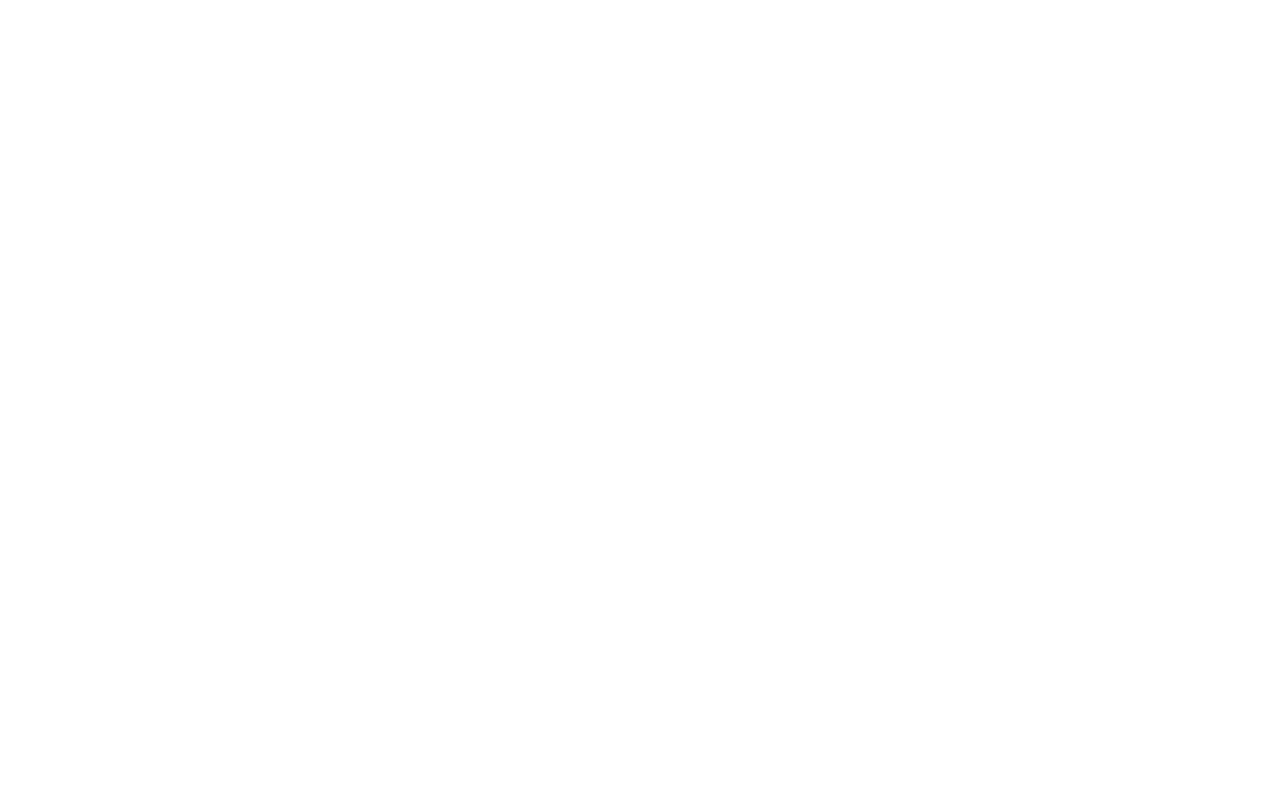
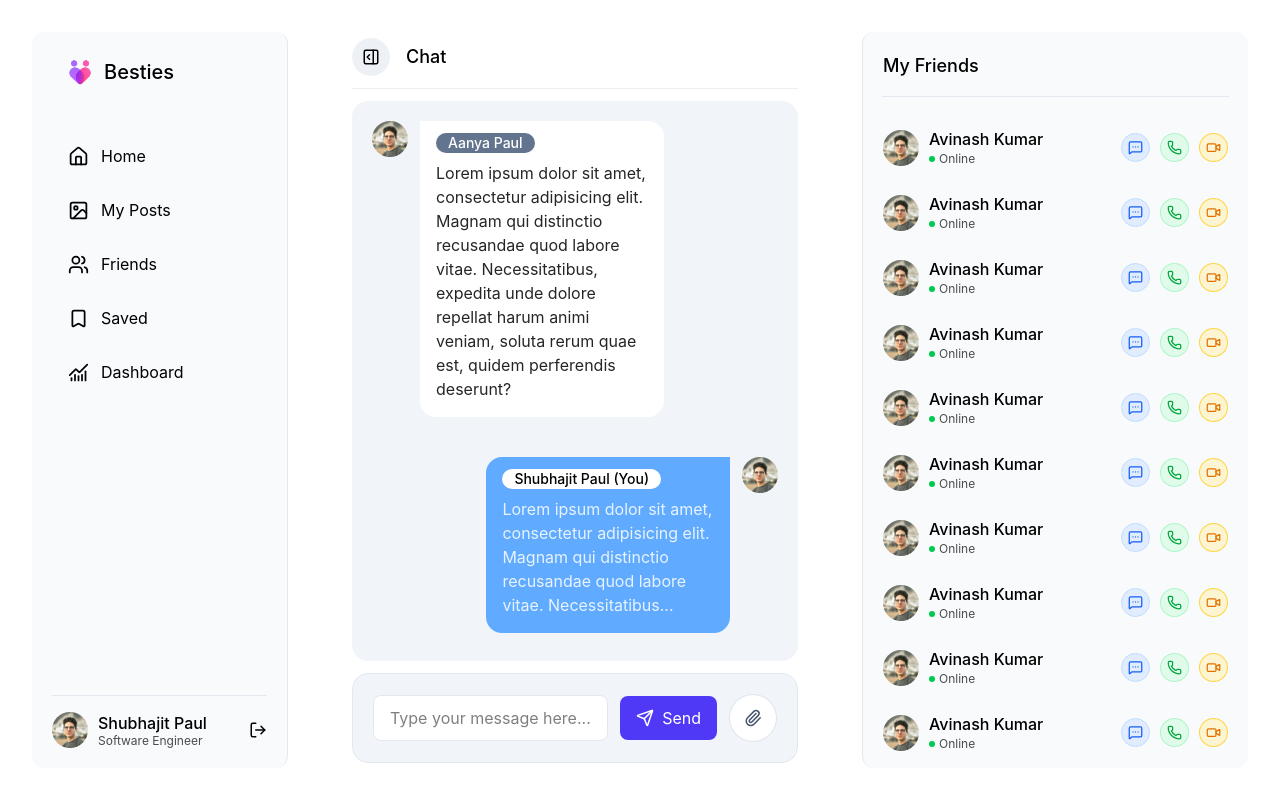
Before and after one commit to shubhajit-paul-web/besties, a React (Vite) app in the folder frontend/: page /app/chat in a window 1280 px wide. Before the commit this address had no page. Built offline with nearby package versions, Linux system fonts and the light colour scheme.

Commit message:
feat: add ChatManager component and integrate chat route in App, update RightSidebar with chat link

```diff
--- a/frontend/src/App.tsx
+++ b/frontend/src/App.tsx
@@ -9,6 +9,7 @@ import Saved from "./components/app/Saved"
 import Dashboard from "./components/app/Dashboard"
 import VideoCallManager from "./components/app/VideoCallManager"
 import AudioCallManager from "./components/app/AudioCallManager"
+import ChatManager from "./components/app/ChatManager"
 
 const App = () => {
   return (
@@ -24,6 +25,7 @@ const App = () => {
           <Route path="dashboard" element={<Dashboard />} />
           <Route path="video-call" element={<VideoCallManager />} />
           <Route path="audio-call" element={<AudioCallManager />} />
+          <Route path="chat" element={<ChatManager />} />
         </Route>
       </Routes>
     </BrowserRouter>
--- /dev/null
+++ b/frontend/src/components/app/ChatManager.tsx
@@ -0,0 +1,43 @@
+import { Paperclip, Send } from "lucide-react"
+import Button from "../shared/Button"
+import ChatMessage from "../shared/ChatManager/ChatMessage"
+
+const ChatManager = () => {
+	return (
+		<div className="">
+			{/* Chat messages */}
+			<div className="bg-slate-100 rounded-2xl p-5 h-[70vh] overflow-y-auto flex flex-col gap-10">
+				{Array(10).fill(0).map(() => {
+					return <>
+						<ChatMessage
+							author="Aanya Paul"
+							avatar="/public/profile-img.jpeg"
+							isOwnMessage={false}
+							text="Lorem ipsum dolor sit amet, consectetur adipisicing elit. Magnam qui distinctio recusandae quod labore vitae. Necessitatibus, expedita unde dolore repellat harum animi veniam, soluta rerum quae est, quidem perferendis deserunt?"
+						/>
+
+						<ChatMessage
+							author="Shubhajit Paul"
+							avatar="/public/profile-img.jpeg"
+							isOwnMessage={true}
+							text="Lorem ipsum dolor sit amet, consectetur adipisicing elit. Magnam qui distinctio recusandae quod labore vitae. Necessitatibus..."
+						/>
+					</>
+				})}
+			</div>
+
+			{/* Chat controls and input box */}
+			<div className="bg-slate-100 p-5 rounded-2xl mt-3 border border-slate-200">
+				<form className="flex items-center gap-3">
+					<input className="bg-white w-full py-2.5 px-4 rounded-lg border border-slate-200 focus:outline-slate-400" type="text" placeholder="Type your message here..." autoComplete="false" />
+					<Button variant="indigo" icon={Send} iconSize={18} className="py-3">Send</Button>
+					<button type="button" className="bg-white text-slate-600 border border-slate-300/60 p-3.5 rounded-full cursor-pointer hover:bg-slate-200/70 transition-all">
+						<Paperclip size={18} />
+					</button>
+				</form>
+			</div>
+		</div>
+	)
+}
+
+export default ChatManager
--- /dev/null
+++ b/frontend/src/components/shared/ChatManager/ChatMessage.tsx
@@ -0,0 +1,25 @@
+import Avatar from "../Avatar"
+
+interface ChatMessageInterface {
+	author: string
+	avatar: string
+	text: string
+	isOwnMessage: boolean
+}
+
+const ChatMessage = ({ author, avatar, text, isOwnMessage }: ChatMessageInterface) => {
+	return (
+		<div className={`flex items-start gap-3 ${isOwnMessage && "flex-row-reverse justify-start"}`}>
+			<Avatar image={avatar} />
+			<div className={`${isOwnMessage ? "bg-blue-400/90 text-white" : "bg-white"} p-4 pt-3 w-fit max-w-[60%] rounded-2xl ${isOwnMessage ? "rounded-tr-none" : "rounded-tl-none"}`}>
+				<div className={`${isOwnMessage ? "bg-white text-black" : "bg-slate-500 text-white"} font-medium mb-2 w-fit px-3 rounded-2xl text-sm`}>
+					{author}
+					{isOwnMessage && " (You)"}
+				</div>
+				<p className="opacity-85">{text}</p>
+			</div>
+		</div>
+	)
+}
+
+export default ChatMessage
--- a/frontend/src/components/shared/Layout/MainContent.tsx
+++ b/frontend/src/components/shared/Layout/MainContent.tsx
@@ -33,8 +33,8 @@ const MainContent = ({
 	}
 
 	return (
-		<section className="min-h-screen p-8 transition-all" style={sectionDimension}>
-			<div className="w-full min-h-screen rounded-xl">
+		<section className=" p-8 transition-all" style={sectionDimension}>
+			<div className="w-full rounded-xl">
 				<div className="flex items-center gap-4 pb-3 pt-1.5 border-b border-b-slate-200/70 mb-3">
 					{/* Sidebar toggle button */}
 					<button className="cursor-pointer bg-slate-200/60 hover:bg-slate-200 transition-all p-2.5 rounded-full" onClick={() => setIsLeftSidebarOpen(!isLeftSidebarOpen)}>
--- a/frontend/src/components/shared/Layout/RightSidebar.tsx
+++ b/frontend/src/components/shared/Layout/RightSidebar.tsx
@@ -27,9 +27,11 @@ const RightSidebar = ({ rightSidebarWidth }: { rightSidebarWidth: number }) => {
 
 								{/* Actions */}
 								<div className="flex items-center gap-2.5">
-									<button className="cursor-pointer hover:border-blue-500 transition-all text-blue-600 bg-blue-100/80 border border-blue-200 rounded-full p-1.5" title="Chat">
-										<MessageSquareMore size={15} />
-									</button>
+									<Link to="/app/chat">
+										<button className="cursor-pointer hover:border-blue-500 transition-all text-blue-600 bg-blue-100/80 border border-blue-200 rounded-full p-1.5" title="Chat">
+											<MessageSquareMore size={15} />
+										</button>
+									</Link>
 									<Link to="/app/audio-call">
 										<button className="cursor-pointer hover:border-green-500 transition-all text-green-600 bg-green-100/80 border border-green-300/50 rounded-full p-1.5" title="Audio Call">
 											<Phone size={15} />
```
